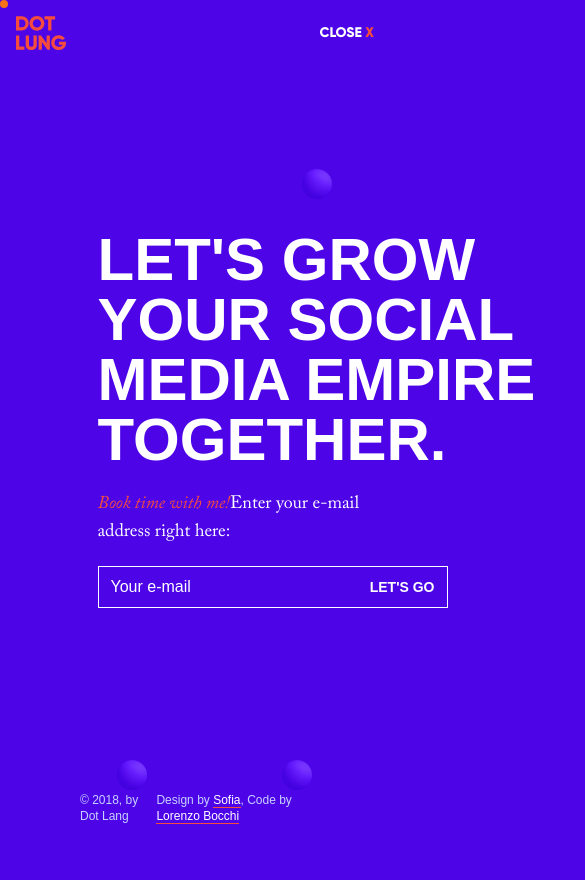
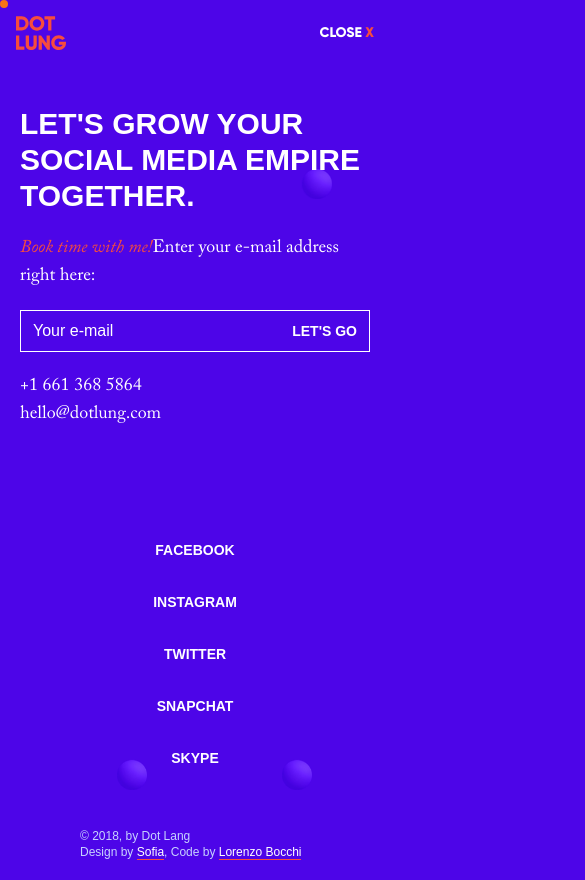
Before and after one commit to ArnabShikder24/dotlung-frontend, a Next.js app: page /contact in a window 390 px wide. Shown: the top 880 px of the page, 585 px wide, since content can reach past the window. Before the commit the page ends 844 px from the top, so only its background shows below. Built offline with nearby package versions, Linux system fonts and the light colour scheme.

Commit message:
contact page responsive

```diff
--- a/src/app/contact/page.tsx
+++ b/src/app/contact/page.tsx
@@ -28,16 +28,16 @@ const Contact = () => {
       </div>
 
       <div className="w-full flex-1 flex items-center justify-center">
-        <div className="w-[50%] flex justify-between items-center">
+        <div className="lg:w-[50%] lg:flex justify-between items-center px-5 lg:px-0 py-10 lg:py-0">
           <div className="max-w-lg">
-            <h1 className="text-6xl font-bold w-[500px]">
+            <h1 className="text-3xl sm:text-4xl md:text-5xl lg:text-6xl font-bold lg:w-[500px]">
               LET&apos;S GROW YOUR SOCIAL MEDIA EMPIRE TOGETHER.
             </h1>
-            <p className="text-lg font-caslon mt-5 w-[300px]">
+            <p className="text-lg font-caslon mt-5 lg:w-[300px]">
               <span className="italic text-secondary">Book time with me!</span>
               Enter your e-mail address right here:
             </p>
-            <div className="w-[300px]">
+            <div className="w-[95%] mb-5 lg:mb-0 lg:w-[300px]">
               <EmailInput />
             </div>
           </div>
@@ -47,7 +47,7 @@ const Contact = () => {
               <p>+1 661 368 5864</p>
               <p>hello@dotlung.com</p>
             </div>
-            <div className="flex flex-col text-lg gap-5 space-y-3 mt-28">
+            <div className="flex flex-col text-lg gap-5 space-y-3 mt-28 text-center lg:text-start">
               {["FACEBOOK", "INSTAGRAM", "TWITTER", "SNAPCHAT", "SKYPE"].map((platform) => (
                 <a key={platform} href="#" className="text-sm hover:underline font-bold">
                   {platform}
@@ -58,7 +58,7 @@ const Contact = () => {
         </div>
       </div>
 
-      <div className="py-5 px-20 flex justify-between items-center w-full">
+      <div className="py-5 px-20 lg:flex justify-between items-center w-full">
         <div className="text-xs text-indigo-200">© 2018, by Dot Lang</div>
         <div className="text-xs text-indigo-200">
           Design by <Link href="#" className="border-b border-secondary text-white hover:text-indigo-200 transition-colors">Sofia</Link>,
```
